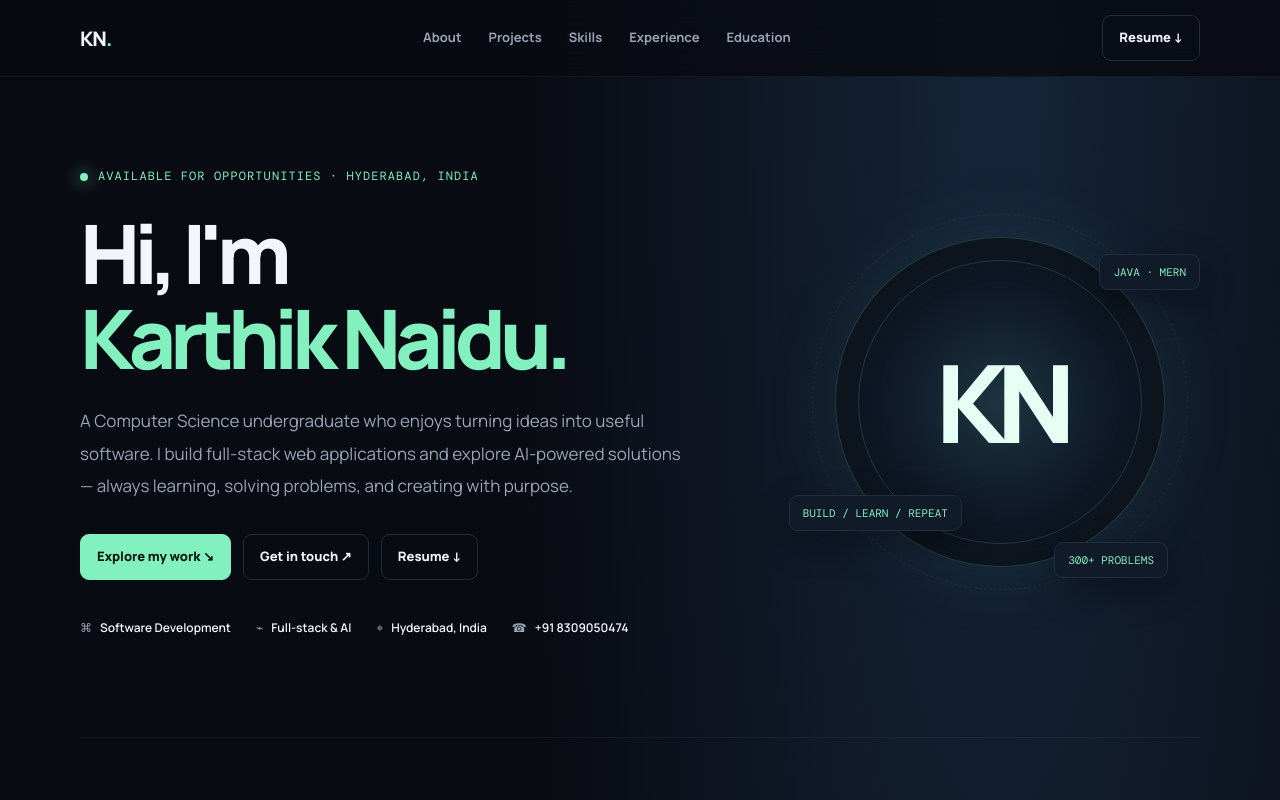
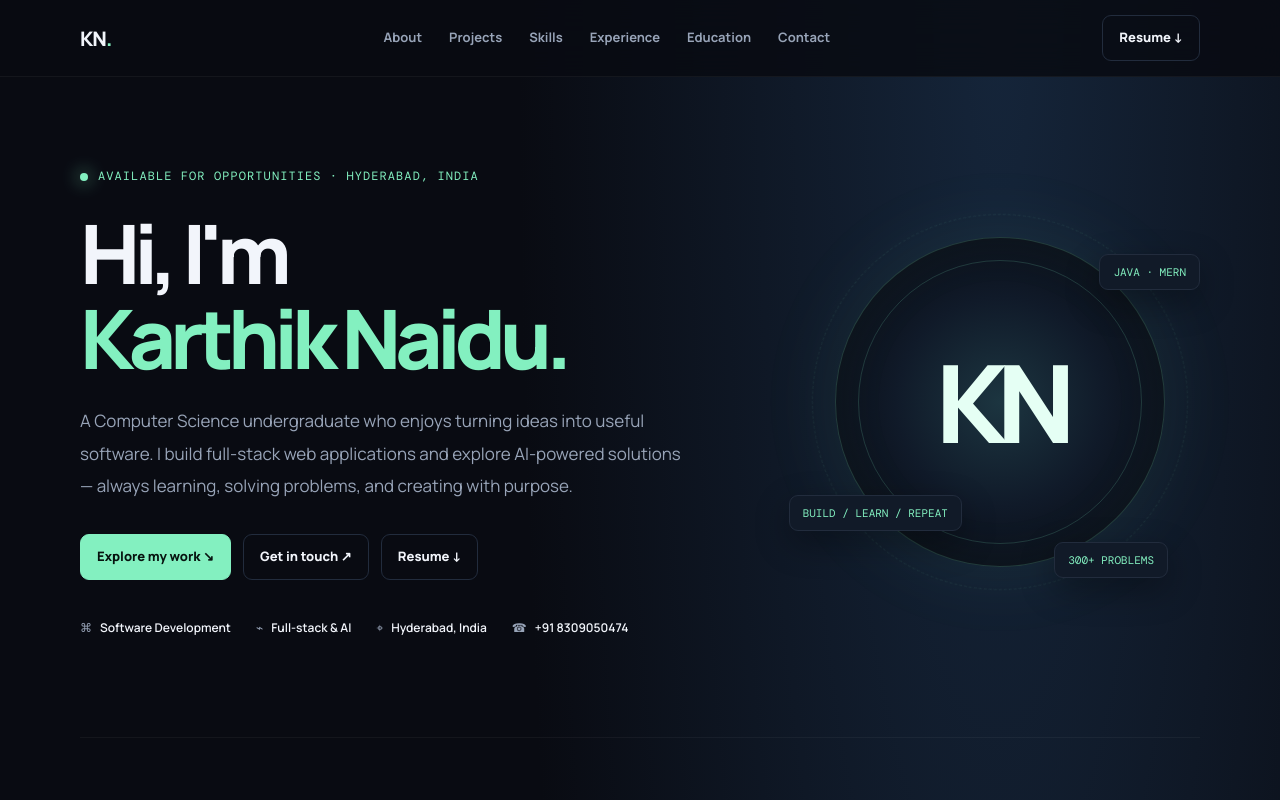
Before and after one commit to karthik9724/karthik9724.github.io, a plain HTML site: page index.html in a window 1280 px wide. Shown: the top 800 px of the page. Drawn offline with nearby package versions, Linux system fonts and the light colour scheme.

Commit message:
Add contact link to main navigation

```diff
--- a/index.html
+++ b/index.html
@@ -14,7 +14,7 @@
 </style>
 </head>
 <body>
-<header class="nav"><div class="wrap navin"><a class="brand" href="#home">KN<span>.</span></a><nav class="links"><a href="#about">About</a><a href="#projects">Projects</a><a href="#skills">Skills</a><a href="#experience">Experience</a><a href="#education">Education</a></nav><a class="navcta" href="KARTHIK_RESUME.pdf" download="Karthik_Resume.pdf">Resume ↓</a></div></header>
+<header class="nav"><div class="wrap navin"><a class="brand" href="#home">KN<span>.</span></a><nav class="links"><a href="#about">About</a><a href="#projects">Projects</a><a href="#skills">Skills</a><a href="#experience">Experience</a><a href="#education">Education</a><a href="#contact">Contact</a></nav><a class="navcta" href="KARTHIK_RESUME.pdf" download="Karthik_Resume.pdf">Resume ↓</a></div></header>
 <main id="home" class="wrap">
 <section class="hero" style="border:0">
 <div><div class="eyebrow mono"><span class="dot"></span> Available for opportunities · Hyderabad, India</div><h1>Hi, I'm<br><em>Karthik Naidu.</em></h1><p class="intro">A Computer Science undergraduate who enjoys turning ideas into useful software. I build full-stack web applications and explore AI-powered solutions — always learning, solving problems, and creating with purpose.</p><div class="actions"><a class="btn primary" href="#projects">Explore my work ↘</a><a class="btn" href="mailto:kumarkarthik84192@gmail.com">Get in touch ↗</a><a class="btn" href="KARTHIK_RESUME.pdf" download="Karthik_Resume.pdf">Resume ↓</a></div><div class="hero-meta"><span>⌘ <b>Software Development</b></span><span>⌁ <b>Full-stack & AI</b></span><span>⌖ <b>Hyderabad, India</b></span><span>☎ <b><a href="tel:+918309050474">+91 8309050474</a></b></span></div></div>
```
